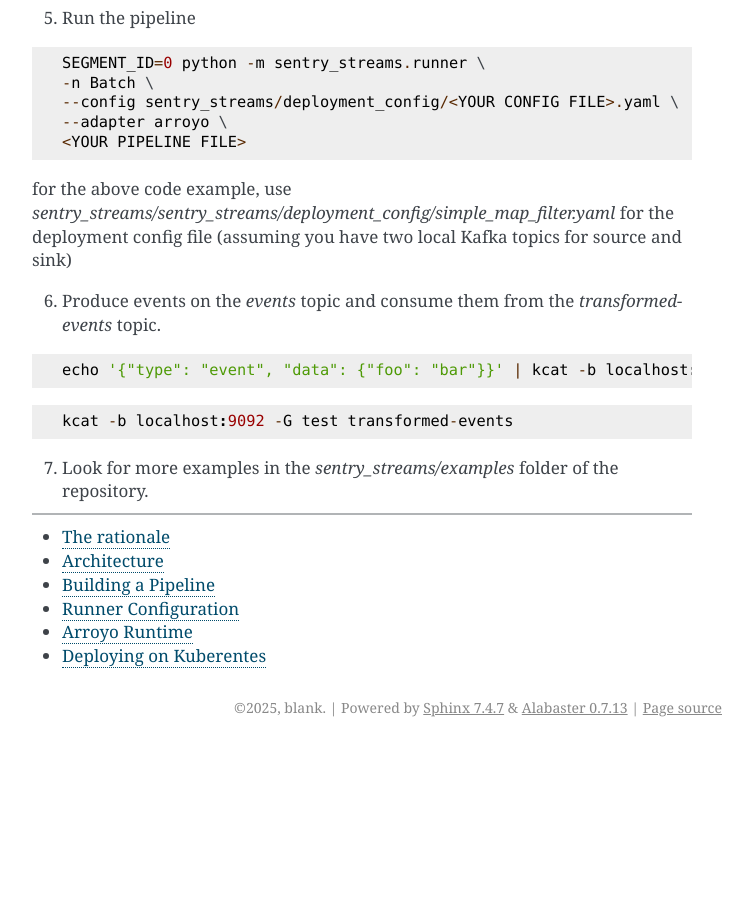
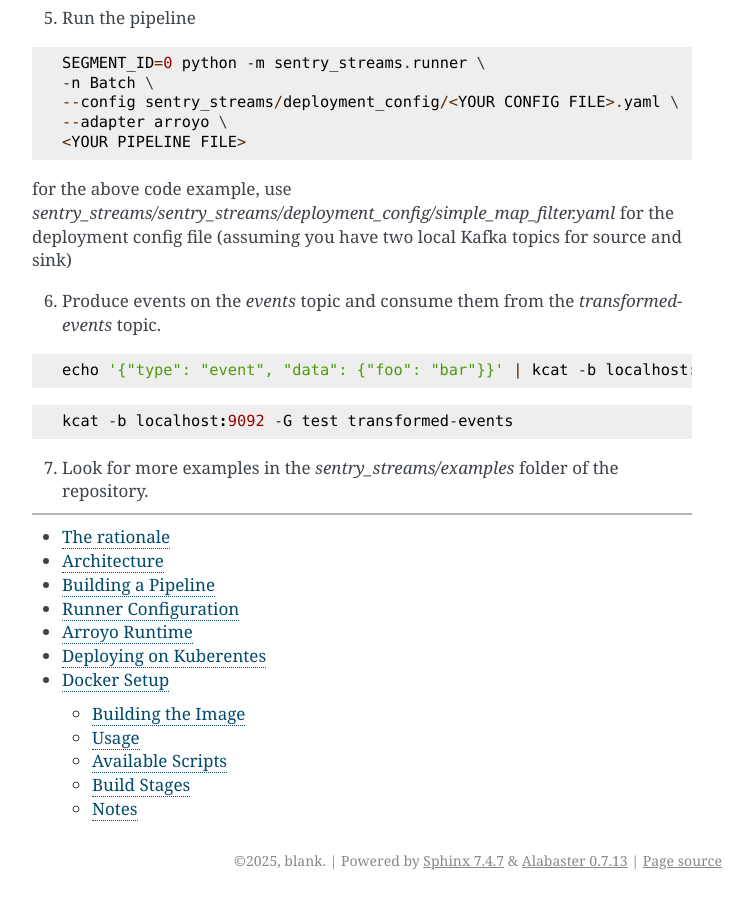
Before and after one commit to getsentry/streams, a Sphinx documentation site: the page built from sentry_streams/docs/source/index.rst, in a window 1280 px wide and 900 px high, scrolled down 1719 px. Shown: the whole window, without its empty margins (388-1141 px from the left). Built offline with Sphinx 7.4.7, drawn with Linux system fonts in a browser that asks for light colours; before the commit the page ends 2466 px from its top, so only the background shows below that; part of the change alters nothing that is shown.

Commit message:
Add dockerfile

```diff
--- /dev/null
+++ b/sentry_streams/docs/source/docker.rst
@@ -0,0 +1,105 @@
+Docker Setup
+===========
+
+This section describes how to use Docker to run Sentry Streams applications using a multi-stage build.
+
+Building the Image
+-----------------
+
+Build the development image (includes py-spy for profiling):
+
+.. code-block:: bash
+
+   docker build -t sentry-streams:dev --target dev .
+
+Build the base image (production dependencies only):
+
+.. code-block:: bash
+
+   docker build -t sentry-streams:base --target base .
+
+Usage
+-----
+
+Using the pyspy_runner (dev stage - default)
+~~~~~~~~~~~~~~~~~~~~~~~~~~~~~~~~~~~~~~~~~~~
+
+The development stage includes py-spy and is the default target:
+
+.. code-block:: bash
+
+   # Build and run with profiling
+   docker build -t sentry-streams --target dev .
+   docker run --rm sentry-streams profile.svg -n SimpleMap --adapter rust_arroyo --config config.yaml app.py
+
+   # Example from kafkaload.txt
+   docker run --rm sentry-streams profile.svg \
+     -n SimpleMap \
+     --adapter rust_arroyo \
+     --config deployment_config/simple_map_filter.yaml \
+     examples/simple_map_filter.py
+
+Using the regular runner (base stage)
+~~~~~~~~~~~~~~~~~~~~~~~~~~~~~~~~~~~~
+
+To run without profiling, use the base stage:
+
+.. code-block:: bash
+
+   # Build base image
+   docker build -t sentry-streams:base --target base .
+
+   # Run without profiling (no py-spy available)
+   docker run --rm --entrypoint bin/runner sentry-streams:base \
+     -n SimpleMap \
+     --adapter rust_arroyo \
+     --config deployment_config/simple_map_filter.yaml \
+     examples/simple_map_filter.py
+
+Interactive shell
+~~~~~~~~~~~~~~~~
+
+For development or debugging:
+
+.. code-block:: bash
+
+   # Dev stage with all tools
+   docker run --rm -it --target dev sentry-streams /bin/bash
+
+   # Base stage (production only)
+   docker run --rm -it --target base sentry-streams /bin/bash
+
+Available Scripts
+----------------
+
+- ``bin/pyspy_runner`` - Runs the application with py-spy profiling (dev stage only)
+- ``bin/runner`` - Runs the application directly without profiling (both stages)
+
+Build Stages
+-----------
+
+Base Stage
+~~~~~~~~~~
+
+- Production Python dependencies only
+- Rust toolchain installed via rustup
+- Rust code built and installed
+- Smaller image size
+- No profiling tools
+
+Dev Stage
+~~~~~~~~~
+
+- Includes all dev dependencies (py-spy, pytest, mypy, etc.)
+- Built on top of base stage
+- Larger image size
+- Full development environment
+
+Notes
+-----
+
+- The base stage uses ``uv sync --frozen --no-dev`` for production dependencies only
+- The dev stage uses ``uv sync --frozen --group dev`` to add development dependencies
+- Rust toolchain is installed using rustup in the base stage
+- Rust code is built in the base stage and available in both stages
+- The dev stage is the default target when building without specifying ``--target``
--- a/sentry_streams/docs/source/index.rst
+++ b/sentry_streams/docs/source/index.rst
@@ -12,3 +12,4 @@
    configure_pipeline
    runtime/arroyo
    deployment
+   docker
```
Also changed, not shown: 3 other files.
